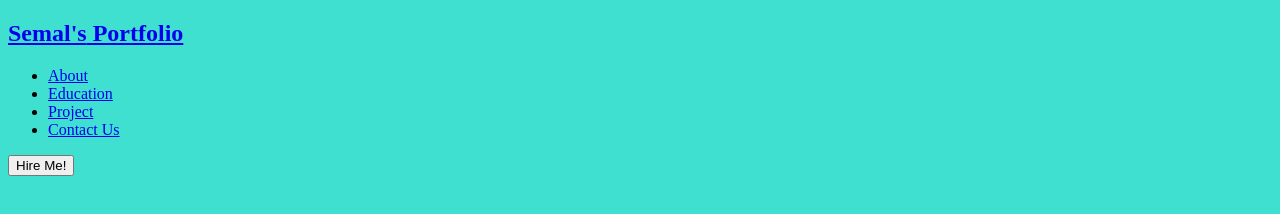
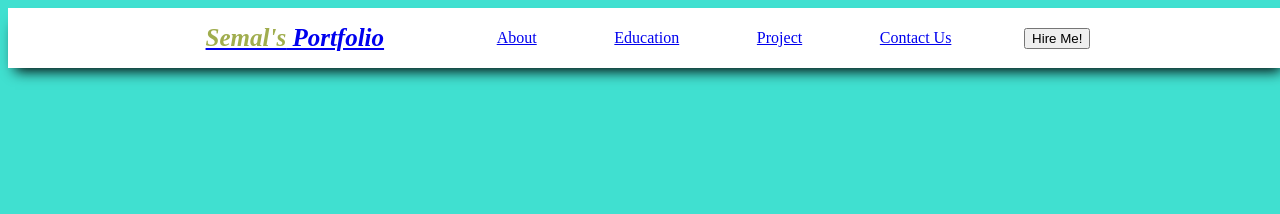
Before and after one commit to SemalJohari/personal_portfolio, a plain HTML site: page index.html in a window 1280 px wide. Drawn offline with Linux system fonts and the light colour scheme.

Commit message:
css navbar

```diff
--- a/style.css
+++ b/style.css
@@ -1,3 +1,68 @@
 body {
     background-color: turquoise;
 }
+
+a:hover {
+    color: whitesmoke;
+    transition: all 250ms;
+}
+
+.navbar {
+    background-color: white;
+    position: fixed;
+    width: 100%;
+    height: 60px;
+    display: flex;
+    justify-content: center;
+    align-items: center;
+    z-index: 99;
+    --webkit-box-shadow: 0px 10px 13px -7px #000000,
+    5px 5px 15px 5px rgba(0, 0, 0, 0);
+    box-shadow: 0px 10px 13px -7px #000000, 5px 5px 15px rgba(0, 0, 0, 0);
+}
+
+.logo-main-title {
+    font-size: 25px;
+    font-style: italic;
+    border-bottom: #892cdc, 4px
+}
+
+.logo-title{
+    color: #892c;
+}
+.title-link{
+    color: #222831
+}
+.list-section{
+    width: 50%
+}
+.list-wrap{
+    display: flex;
+    justify-content: space-evenly;
+}
+.list-item{
+    list-style: none;
+    padding: 5px;
+    border-radius: 8px;
+}
+.list-item:hover{
+    background-color: #892cdc;
+    cursor: pointer;
+    transition: all 250ms;
+}
+.hire-btm{
+    width: 120px;
+    height: 35px;
+    border: none;
+    background-color: #892cdc;
+    --webkit-box-shadow: 0px 10px 13px -7px #000000,
+    5px 5px 15px 5px rgba(0, 0, 0, 0);
+    box-shadow: 0px 10px 13px 13px -7px #000000, 5px 5px 15px rgba(0, 0, 0, 0);
+    color: whitesmoke;
+    border-radius: 10px;
+}
+.hire-btm:hover {
+    cursor: pointer;
+    transform: scale(1,1);
+    transition: all 250ms;
+}
```
